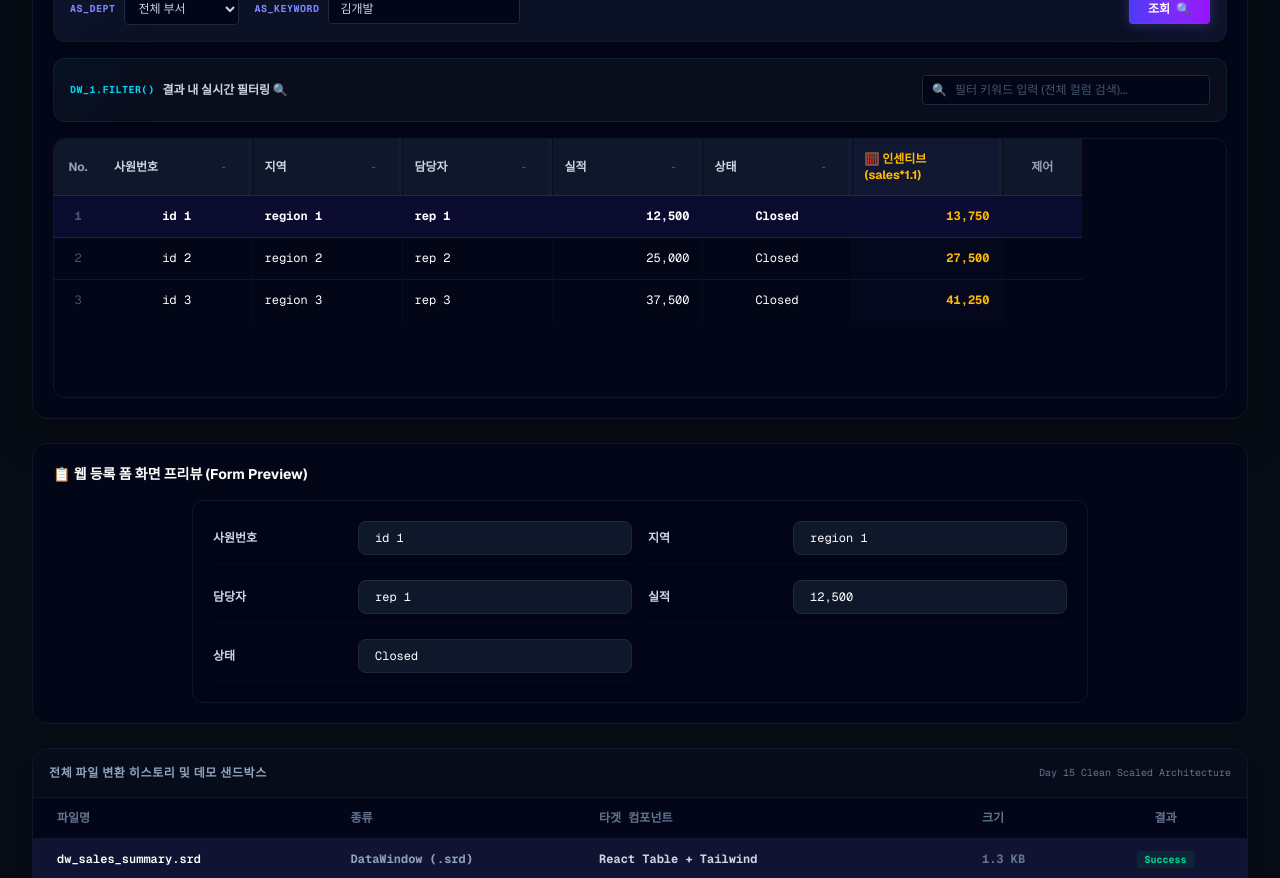
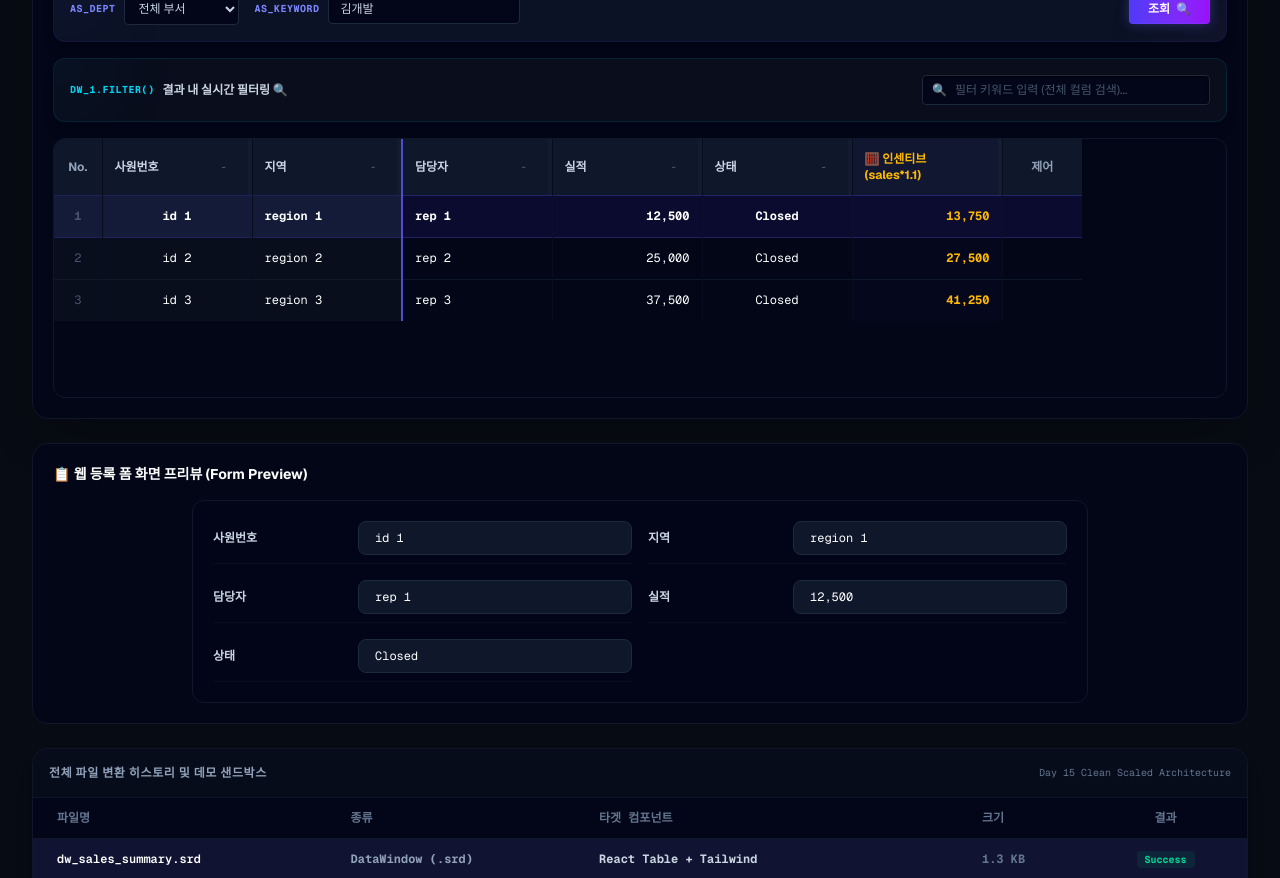
Before and after one commit to boradori80/pb-bridge, a Next.js app: page / in a window 1280 px wide. Shown: the part 940-1818 px from the top of the page. Built offline with nearby package versions, Linux system fonts and the light colour scheme.

Commit message:
기능: 그리드 특정 핵심 컬럼 틀고정 및 동적 누적 오프셋 기능 구현 완료 (38일차 마감)

```diff
--- a/app/components/GridPreview.tsx
+++ b/app/components/GridPreview.tsx
@@ -174,6 +174,34 @@ export default function GridPreview({
     });
     return sum;
   }, [parsedData, columnWidths]);
+
+  // [Day 38 작업] 파워빌더 고정 열(Fixed Columns) vs 웹 표준 CSS Sticky 및 React 동적 오프셋 비교 (교육용 주석)
+  /*
+   * 1. 파워빌더 (레거시 C/S 환경):
+   *    - 파워빌더 Grid 스타일 데이터윈도우에서는 사용자가 가로 스크롤(ScrollHorizontal)을 할 때
+   *      특정 컬럼들을 화면 좌측에 항상 고정시키기 위해 데이터윈도우 오브젝트의 HorizontalScrollSplit 속성
+   *      혹은 dw_1.Object.DataWindow.HorizontalScrollSplit API를 설정하여 뷰포트를 좌우 두 개의 레이어로 분할했습니다.
+   *      운영체제 커널의 분할 스크롤 뷰 메커니즘을 이용하므로 렌더링 경계면이 딱딱하고 너비 조정 시 리드로우(Redraw) 부하가 존재했습니다.
+   *
+   * 2. 현대 웹 표준 브라우저 및 React 선언형 환경:
+   *    - CSS `position: sticky` 속성을 활용하면 복잡한 화면 분할 없이도 스크롤 컨테이너 내에서 특정 요소를 고정 레이어로 띄울 수 있습니다.
+   *    - 하지만 고정된 열이 여러 개일 때, 각각의 열이 고정되어야 할 좌측 오프셋(`left`) 값은 각 컬럼들의 너비에 맞춰 동적으로 계산되어야 합니다.
+   *    - React의 상태로 관리되는 `columnWidths`를 추적하여, 고정할 각 컬럼들의 이전 너비 누적 합산을 구하는 `getFrozenLeftOffset` 함수를 가동합니다.
+   *    - 사용자가 마우스로 드래그하여 임의의 컬럼 너비를 늘리거나 줄이면(Resizing), React의 Reactive 단방향 데이터 흐름에 의해
+   *      누적 오프셋 `left`가 실시간으로 재계산되어 인라인 스타일로 바인딩됩니다.
+   *    - 결과적으로 가로 스크롤 및 마우스 리사이징 중에도 픽셀 오차 없이 부드럽고 완벽하게 컬럼 틀고정 위치가 동기화됩니다.
+   */
+  const getFrozenLeftOffset = React.useCallback((colIndex: number): number => {
+    if (colIndex === -1) return 0; // 'No.' 열은 가장 첫 부분에 고정
+    let offset = 48; // 'No.' 열의 고정 너비 (48px)
+    for (let i = 0; i < colIndex; i++) {
+      const colName = parsedData.columns[i]?.name;
+      if (colName) {
+        offset += columnWidths[colName] || 150;
+      }
+    }
+    return offset;
+  }, [parsedData.columns, columnWidths]);
 
   // [Day 35 작업] 실시간 유효성 검증(Validation) 및 레거시 ItemChanged / dw_1.Find() 대치 로직
   /*
@@ -853,15 +881,31 @@ export default function GridPreview({
                   : "44px",
               }}
             >
-              <th className="p-3 text-center bg-slate-900" style={{ width: "48px" }}>No.</th>
-              {(parsedData.columns || []).map((c, i) => (
+              {/* [Day 38 작업] No. 열 sticky 고정 적용 */}
+              <th
+                className="p-3 text-center bg-slate-900 border-r border-slate-900/40 sticky left-0 z-30"
+                style={{ width: "48px", left: 0 }}
+              >
+                No.
+              </th>
+              {(parsedData.columns || []).map((c, i) => {
+                const isFrozen = i < 2; // 맨 앞 2개 핵심 컬럼 고정
+                const leftOffset = isFrozen ? getFrozenLeftOffset(i) : undefined;
+                const isLastFrozen = i === 1; // 마지막 고정 열 우측 경계선 처리
+
+                return (
                   <th
                     key={i}
                     onClick={() => handleSort(c.name)}
                     className={`p-3 font-mono text-slate-300 bg-slate-900 cursor-pointer select-none hover:bg-slate-800 hover:text-white transition-all border-r border-slate-900/40 relative group ${getAlignClass(
                       c.alignment
-                  )}`}
-                  style={{ width: `${columnWidths[c.name] || 150}px` }}
+                    )} ${isFrozen ? "sticky z-30" : ""} ${
+                      isLastFrozen ? "border-r-2 border-r-indigo-500/80 shadow-[2px_0_5px_rgba(99,102,241,0.3)]" : ""
+                    }`}
+                    style={{
+                      width: `${columnWidths[c.name] || 150}px`,
+                      left: leftOffset,
+                    }}
                     title="클릭하여 순환 정렬 (기본값 ➔ 오름차순 ➔ 내림차순)"
                   >
                     <div className="flex items-center justify-between gap-2 mr-2">
@@ -891,7 +935,8 @@ export default function GridPreview({
                       title="드래그하여 너비 조절"
                     />
                   </th>
-              ))}
+                );
+              })}
               {(parsedData.computedFields || []).map((comp, i) => (
                 <th
                   key={i}
@@ -946,6 +991,16 @@ export default function GridPreview({
                   rowBgClass = "hover:bg-slate-800/40";
                 }
 
+                  // [Day 38 작업] 고정 셀들의 불투명 배경색 지정 및 호버 대응
+                  let cellBgClass = "bg-[#090e1c] group-hover:bg-[#11192e]";
+                  if (hasError) {
+                    cellBgClass = "bg-[#251016] group-hover:bg-[#341820]";
+                  } else if (isSelected) {
+                    cellBgClass = "bg-[#141b38] group-hover:bg-[#1b2447]";
+                  } else if (isModified) {
+                    cellBgClass = "bg-[#0c201d] group-hover:bg-[#122e2a]";
+                  }
+
                   return (
                     <tr
                       key={rIdx}
@@ -955,15 +1010,22 @@ export default function GridPreview({
                           : "40px",
                       }}
                       onClick={() => onSelectRow(rIdx)}
-                    className={`transition-all font-mono cursor-pointer ${rowBgClass}`}
+                      className={`transition-all font-mono cursor-pointer group ${rowBgClass}`}
                     >
-                    <td className={`p-3 text-center transition-all ${
+                      {/* [Day 38 작업] No. 열 sticky 고정 적용 및 오프셋 스타일 바인딩 */}
+                      <td
+                        className={`p-3 text-center transition-all sticky left-0 z-10 border-r border-slate-900/40 ${cellBgClass} ${
                           hasError
-                        ? "border-l-4 border-l-red-500 bg-red-950/30 text-red-400 font-bold"
+                            ? "border-l-4 border-l-red-500 text-red-400 font-bold"
                             : isModified
-                        ? "border-l-4 border-l-emerald-500 bg-emerald-950/20 text-emerald-400 font-bold"
+                            ? "border-l-4 border-l-emerald-500 text-emerald-400 font-bold"
                             : "text-slate-600"
-                    }`} style={{ width: "48px" }}>
+                        }`}
+                        style={{
+                          width: "48px",
+                          left: 0,
+                        }}
+                      >
                         {fIdx + 1}
                       </td>
                     {(parsedData.columns || []).map((col, cIdx) => {
@@ -981,6 +1043,11 @@ export default function GridPreview({
 
                       const cellAlignClass = getAlignClass(col.alignment);
                       const colType = (col.type || "").toLowerCase();
+
+                      // [Day 38 작업] 0, 1번째 핵심 데이터 컬럼 sticky 고정 연동
+                      const isFrozen = cIdx < 2;
+                      const leftOffset = isFrozen ? getFrozenLeftOffset(cIdx) : undefined;
+                      const isLastFrozen = cIdx === 1;
 
                       const renderGridCellInput = () => {
                         const baseClass =
@@ -1213,7 +1280,18 @@ export default function GridPreview({
                       };
 
                       return (
-                        <td key={cIdx} className="p-1 border-r border-slate-900/40" style={{ width: `${columnWidths[col.name] || 150}px` }}>
+                        <td
+                          key={cIdx}
+                          className={`p-1 border-r border-slate-900/40 ${
+                            isFrozen ? `sticky z-10 ${cellBgClass}` : ""
+                          } ${
+                            isLastFrozen ? "border-r-2 border-r-indigo-500/80" : ""
+                          }`}
+                          style={{
+                            width: `${columnWidths[col.name] || 150}px`,
+                            left: leftOffset,
+                          }}
+                        >
                           {renderGridCellInput()}
                         </td>
                       );
```
Also changed, not shown: 1 other file (tests, documents, lock files or other folders). Lines whose indentation alone changed are shown as unchanged.
